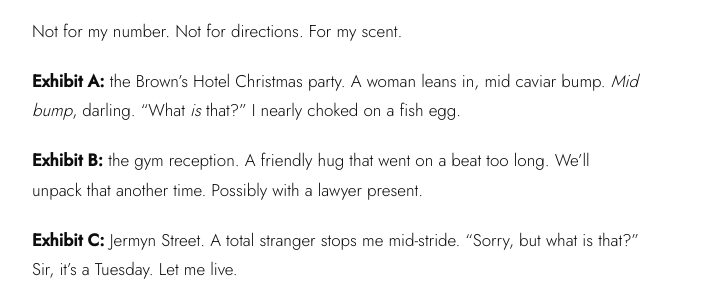
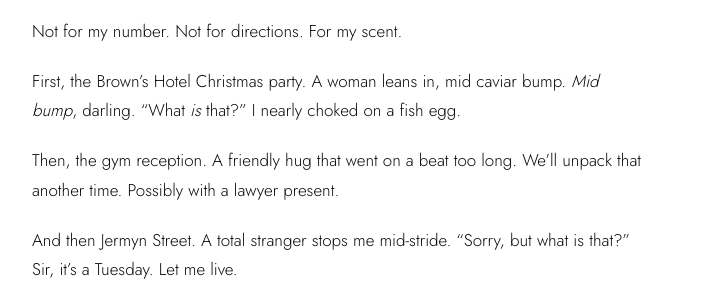
Before and after one commit to Unbearablybourgeois/unbearablybourgeois.github.io, a plain HTML site: page index.html in a window 1280 px wide. Shown: the part 623-925 px from the top of the page, without its empty margins (288-991 px from the left). Drawn offline with nearby package versions, Linux system fonts and the light colour scheme; a web font is replaced by a local one.

Commit message:
Nose post: drop the exhibits
Co-Authored-By: Claude Opus 5.5 <noreply@anthropic.com>
Claude-Session: https://claude.ai/code/session_01L8DByS96U7mYkfHpvtZQBx

```diff
--- a/index.html
+++ b/index.html
@@ -113,9 +113,9 @@ const POSTS = [
     body:[
           "I&rsquo;ve been stopped three times this week.",
       "Not for my number. Not for directions. For my scent.",
-      "<strong>Exhibit A:</strong> the Brown&rsquo;s Hotel Christmas party. A woman leans in, mid caviar bump. <em>Mid bump</em>, darling. &ldquo;What <em>is</em> that?&rdquo; I nearly choked on a fish egg.",
-      "<strong>Exhibit B:</strong> the gym reception. A friendly hug that went on a beat too long. We&rsquo;ll unpack that another time. Possibly with a lawyer present.",
-      "<strong>Exhibit C:</strong> Jermyn Street. A total stranger stops me mid-stride. &ldquo;Sorry, but what is that?&rdquo; Sir, it&rsquo;s a Tuesday. Let me live.",
+      "First, the Brown&rsquo;s Hotel Christmas party. A woman leans in, mid caviar bump. <em>Mid bump</em>, darling. &ldquo;What <em>is</em> that?&rdquo; I nearly choked on a fish egg.",
+      "Then, the gym reception. A friendly hug that went on a beat too long. We&rsquo;ll unpack that another time. Possibly with a lawyer present.",
+      "And then Jermyn Street. A total stranger stops me mid-stride. &ldquo;Sorry, but what is that?&rdquo; Sir, it&rsquo;s a Tuesday. Let me live.",
       "Three people. Three different scents. And not one of them asked about my outfit, which, for the record, was impeccable.",
       "So fine. I&rsquo;ll tell you everything. Four bottles, one secret weapon, and the one that nobody, and I mean <em>nobody</em>, ever guesses.",
       "But this stays in the group chat.",
```
